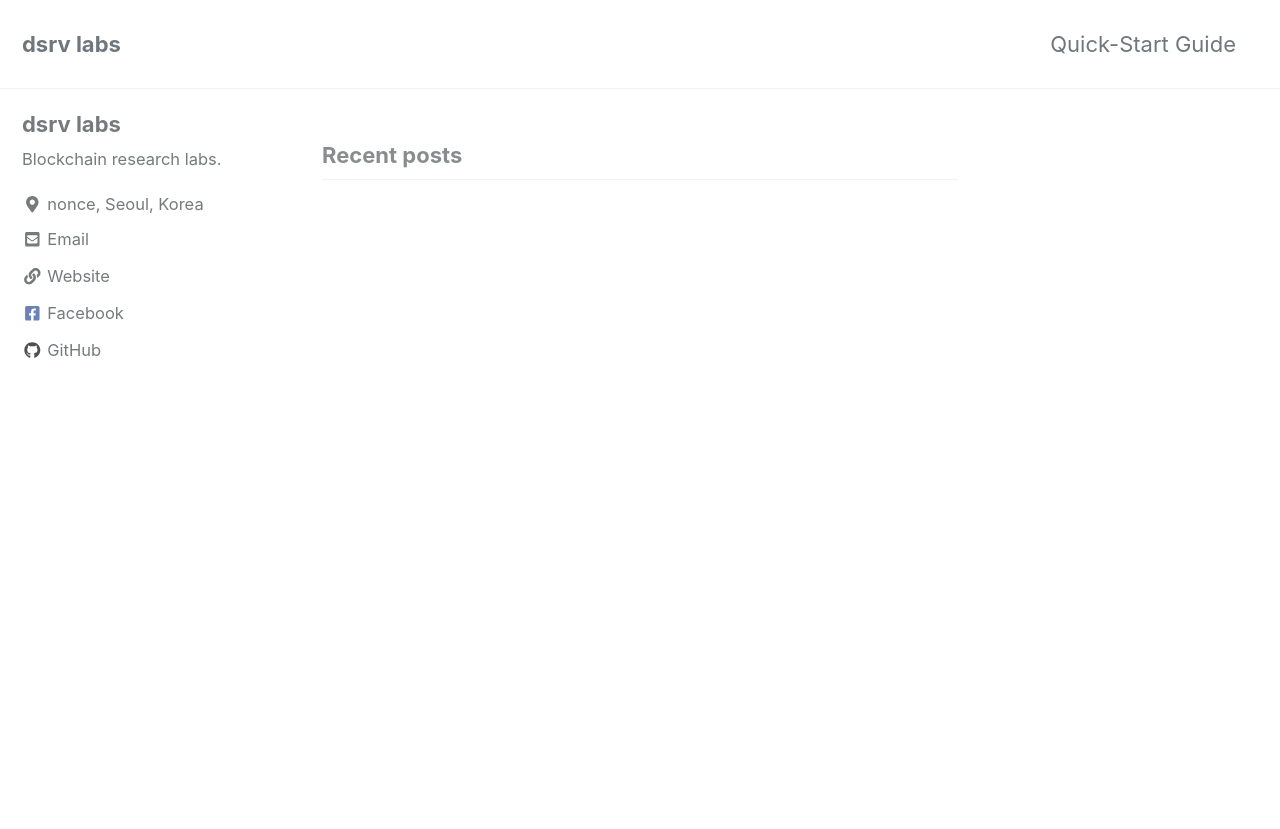
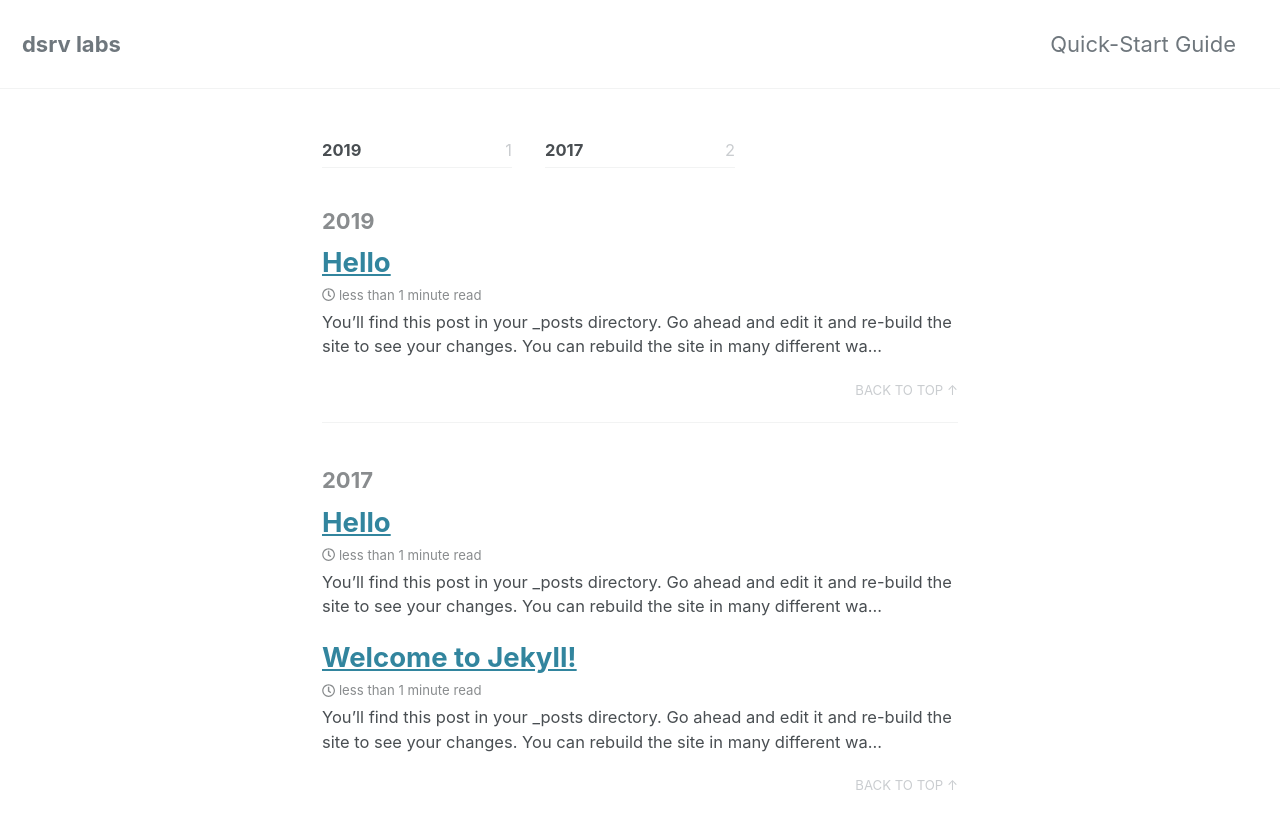
Before and after one commit to dsrvlabs/dsrvlabs.github.io, a Jekyll site: the page built from blog.html, in a window 1280 px wide and 900 px high. Shown: the top 829 px of the window. Built offline with Jekyll 4.4.1, drawn with Linux system fonts in a browser that asks for light colours; cached includes are drawn as plain includes; nearby versions of some CDN libraries.

Commit message:
Jekyll 적용중

```diff
--- a/blog.html
+++ b/blog.html
@@ -1,4 +1,4 @@
 ---
-layout: home
-author_profile: true
+layout: posts
+author_profile: false
 ---
--- a/index.html
+++ b/index.html
@@ -161,7 +161,7 @@ author_profile: true
 
 			<div class="navbar-collapse collapse navbar-rj-collapse">
 				<ul class="nav navbar-nav navbar-right">
-					<li class="page-scroll"><a href="/blog">Blog</a></li>
+					<li class="page-scroll"><a href="/blog/" target="_self">Blog</a></li>
 					<li class="page-scroll"><a href="#who-we-are">About</a></li>
 					<li class="page-scroll"><a href="#meet-the-team">Team</a></li>
 					<li class="page-scroll"><a href="#our-main-skills">Skills</a></li>
```
